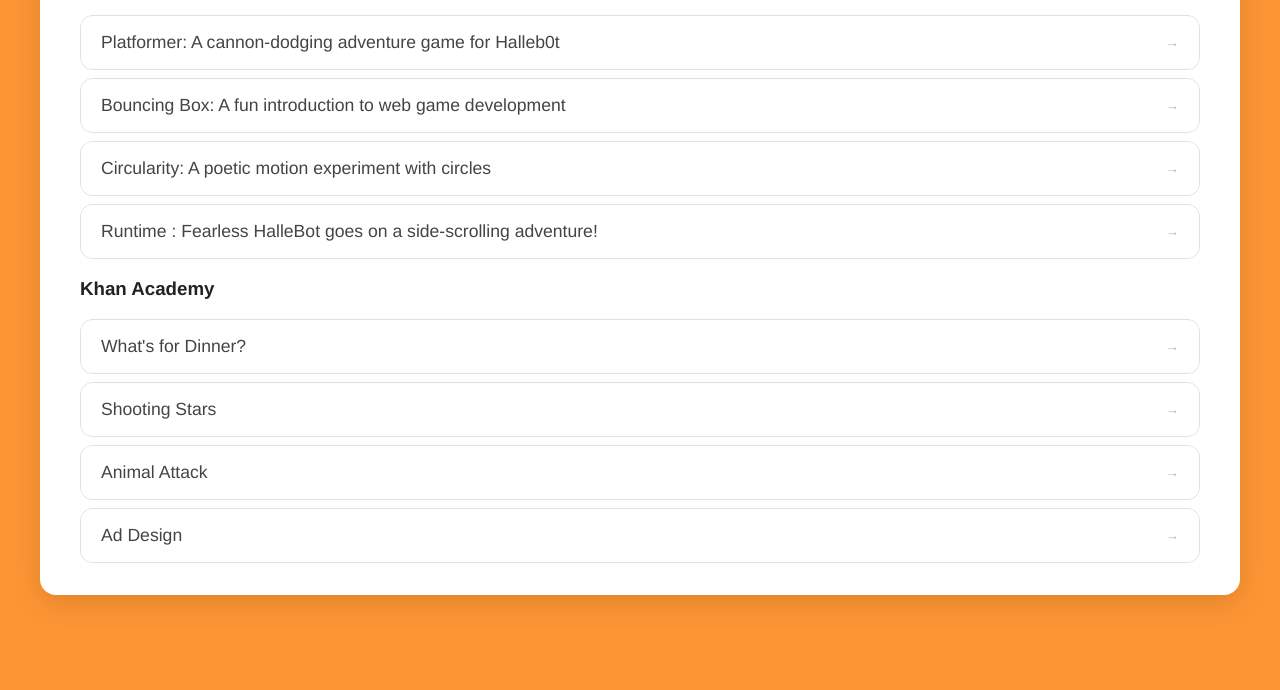
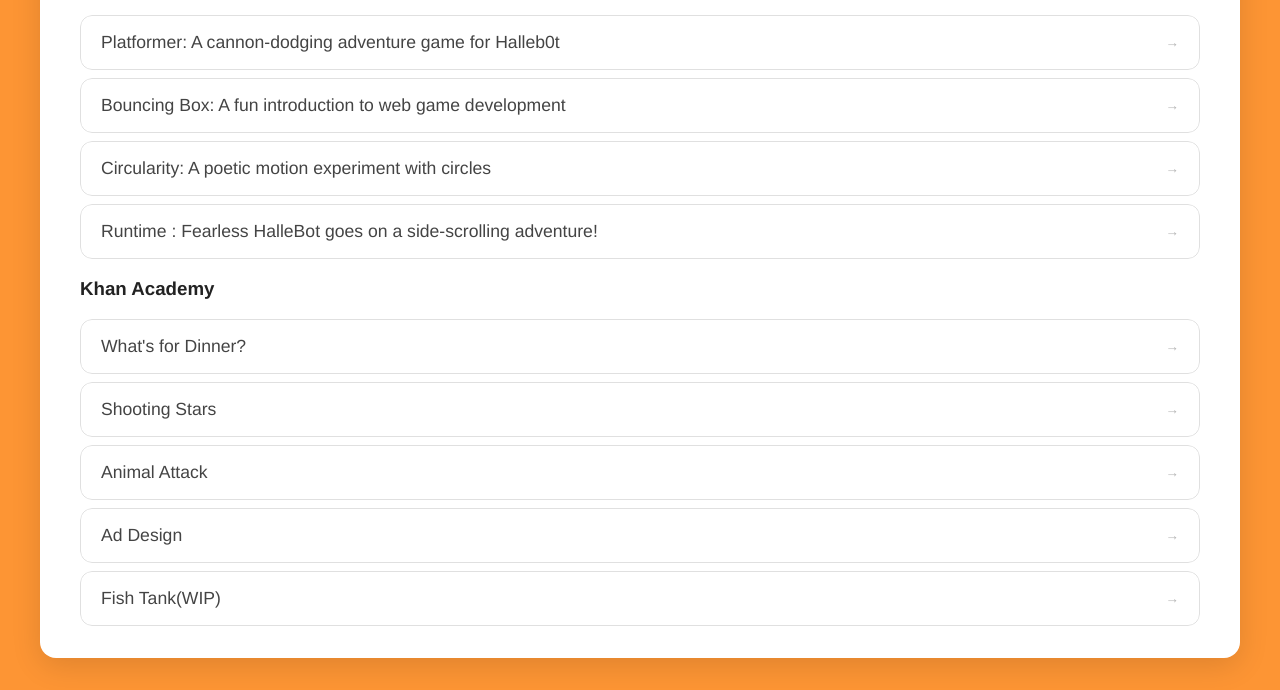
Before and after one commit to thomasbui1/thomasbui1.github.io, a plain HTML site: page portfolio.html in a window 1280 px wide. Shown: the part 249-939 px from the top of the page. Before the commit the page ends 876 px from the top, so only its background shows below. Drawn offline with Linux system fonts and the light colour scheme.

Commit message:
added fishtank khan academy stuff

```diff
--- a/portfolio.html
+++ b/portfolio.html
@@ -50,6 +50,9 @@
             <li>
             <a href="https://www.khanacademy.org/computer-programming/verity-ad/5172030384488448" target="_blank">Ad Design</a>
             </li>
+            <li>
+            <a href="https://www.khanacademy.org/computer-programming/fish-tank-tutorial/6373876253966336" target="_blank">Fish Tank(WIP)</a>
+            </li>
           </ul>
         </div>
       </div>
```
